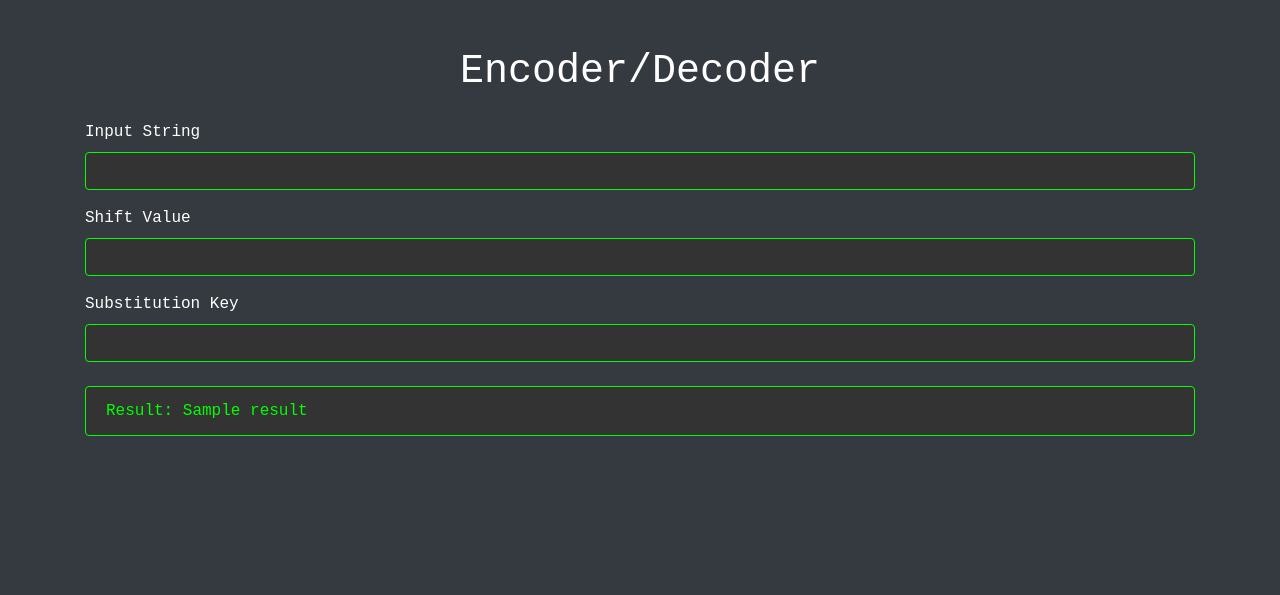
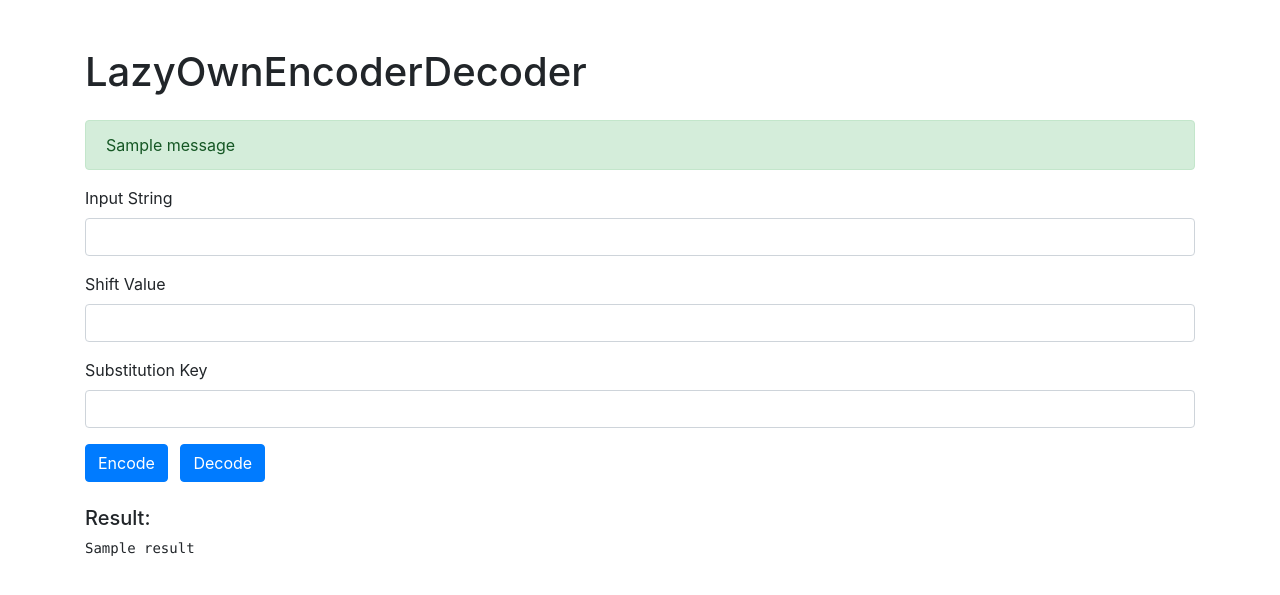
Before and after one commit to grisuno/LazyOwnEncoderDecoder, a Flask app: template templates/index.html in a window 1280 px wide. Shown: the top 595 px of the page. Run offline with Flask 2, Linux system fonts and the light colour scheme; the template is opened without the code that fills it: values that come from a table or form of the project are taken from there, most other values are stand-ins (such as "Sample title", 1, 10 or a date in 2020); one stand-in notice (Sample message) is shown; some libraries are stand-ins or nearby versions.

Commit message:
Update index.html

```diff
--- a/templates/index.html
+++ b/templates/index.html
@@ -1,38 +1,49 @@
+<!-- templates/index.html -->
 <!DOCTYPE html>
 <html lang="en">
 <head>
     <meta charset="UTF-8">
     <meta name="viewport" content="width=device-width, initial-scale=1.0">
-    <title>Encoder/Decoder</title>
-    <link href="https://stackpath.bootstrapcdn.com/bootstrap/4.5.2/css/bootstrap.min.css" rel="stylesheet">
-    <link rel="stylesheet" href="{{ url_for('static', filename='css/style.css') }}">
+    <title>LazyOwnEncoderDecoder</title>
+    <link rel="stylesheet" href="https://stackpath.bootstrapcdn.com/bootstrap/4.3.1/css/bootstrap.min.css">
+    <style>
+        /* Estilos personalizados aquí */
+    </style>
 </head>
-<body class="bg-dark text-white">
+<body>
     <div class="container">
-        <h1 class="mt-5 text-center">Encoder/Decoder</h1>
-        <form method="POST" class="mt-4">
+        <h1 class="mt-5 mb-4">LazyOwnEncoderDecoder</h1>
+        {% with messages = get_flashed_messages(with_categories=true) %}
+            {% if messages %}
+                {% for category, message in messages %}
+                    <div class="alert alert-{{ category }}">{{ message }}</div>
+                {% endfor %}
+            {% endif %}
+        {% endwith %}
+
+        <form method="post">
             {{ form.hidden_tag() }}
             <div class="form-group">
-                {{ form.input_string.label(class="form-control-label") }}
+                {{ form.input_string.label(class="form-label") }}
                 {{ form.input_string(class="form-control") }}
             </div>
             <div class="form-group">
-                {{ form.shift_value.label(class="form-control-label") }}
+                {{ form.shift_value.label(class="form-label") }}
                 {{ form.shift_value(class="form-control") }}
             </div>
             <div class="form-group">
-                {{ form.substitution_key.label(class="form-control-label") }}
+                {{ form.substitution_key.label(class="form-label") }}
                 {{ form.substitution_key(class="form-control") }}
             </div>
-            <div class="form-group">
-                {{ form.encode(class="btn btn-primary") }}
-                {{ form.decode(class="btn btn-secondary") }}
+            <button type="submit" name="action" value="encode" class="btn btn-primary">Encode</button>
+            <button type="submit" name="action" value="decode" class="btn btn-primary ml-2">Decode</button>
+        </form>
+
+        {% if result %}
+            <div class="mt-4">
+                <h5>Result:</h5>
+                <pre>{{ result }}</pre>
             </div>
-        </form>
-        {% if result %}
-        <div class="alert alert-info mt-4" role="alert">
-            Result: {{ result }}
-        </div>
         {% endif %}
     </div>
 </body>
```
